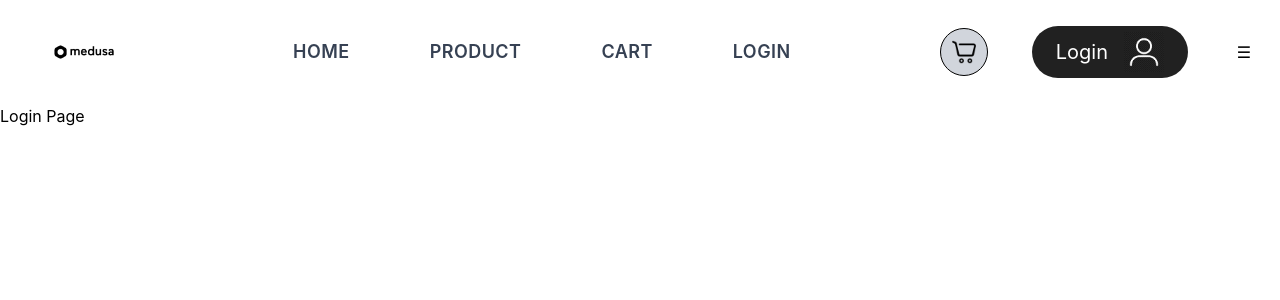
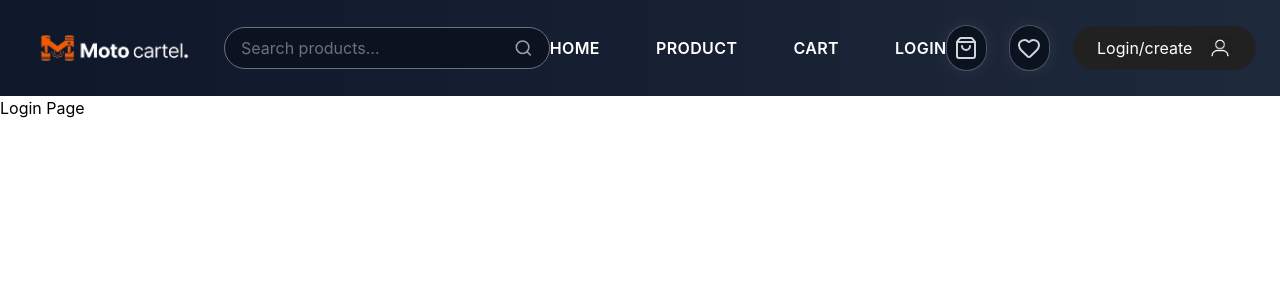
Before and after one commit to niraj-prasad505/MotoCartel, a React app in the folder frontend/: page /login in a window 1280 px wide. Shown: the top 300 px of the page. Built offline with nearby package versions, Linux system fonts and the light colour scheme; the HTML template or start-up script is replaced by a standard one.

Commit message:
nav created

```diff
--- a/frontend/package.json
+++ b/frontend/package.json
@@ -10,6 +10,7 @@
     "preview": "vite preview"
   },
   "dependencies": {
+    "lucide-react": "^1.8.0",
     "react": "^19.2.4",
     "react-dom": "^19.2.4",
     "react-router-dom": "^7.13.2"
--- a/frontend/src/components/Navbar.jsx
+++ b/frontend/src/components/Navbar.jsx
@@ -1,18 +1,31 @@
 import { Link } from "react-router-dom";
-import logo from "../assets/image.png";
-import cartlogo from "../assets/cartlogo.png";
+import logo from "../assets/logo.png";
 import userlogo from "../assets/userlogo.png";
-
+import { Search } from "lucide-react";
+import { Heart } from "lucide-react";
+import { ShoppingBag } from "lucide-react";
 
 const Navbar = () => {
   return (
-    <nav className="flex items-center px-6 py-3">
+    <nav className="flex items-center px-6 py-3 bg-gradient-to-r from-[#0f172a] to-[#1e293b] h-24">
       {/* Left */}
 
-      <img src={logo} alt="logo" className="w-30 h-20 object-contain" />
+      <img src={logo} alt="logo" className="w-45 h-20 object-contain" />
+
+      <div className="flex items-center bg-[#0b1220] rounded-full px-4 py-2 w-[350px] ml-[20px]
+border border-gray-500 focus-within:border-white focus-within:ring-1 focus-within:ring-white transition">
+
+        <input
+          type="text"
+          placeholder="Search products..."
+          className="bg-transparent outline-none text-gray-300 w-full placeholder-gray-500"
+        />
+
+        <Search className="text-gray-400 w-5 h-5 cursor-pointer " />
+      </div>
 
       {/* Center */}
-      <div className="flex gap-20 mx-auto text-lg font-semibold tracking-wide text-gray-700">
+      <div className="flex gap-14 mx-auto text-base font-semibold tracking-wide text-white">
         <Link to="/">HOME</Link>
         <Link to="/products">PRODUCT</Link>
         <Link to="/cart">CART</Link>
@@ -20,24 +33,26 @@ const Navbar = () => {
       </div>
 
       {/* Right */}
-      <div className="flex items-center gap-11">
+      <div className="flex items-center gap-6">
 
         {/* Cart Icon */}
-        <div className="w-12 h-12 border-1 flex items-center justify-center rounded-full bg-gray-300 cursor-pointer">
-          <img src={cartlogo} alt="cartlogo" className="w-10 h-6 object-contain" />
+        <div className="w-11 h-11 flex items-center justify-center rounded-full bg-[#0b1220] ring-1 ring-gray-600 shadow-[0_0_20px_rgba(255,255,255,0.08)] cursor-pointer">
+
+          <ShoppingBag className="w-6 h-6 text-gray-300" />
+        </div>
+
+        {/* Cart Icon */}
+        <div className="w-11 h-11 flex items-center justify-center rounded-full bg-[#0b1220] ring-1 ring-gray-600 shadow-[0_0_20px_rgba(255,255,255,0.08)] cursor-pointer">
+
+          <Heart className="w-6 h-6 text-gray-300" />
         </div>
 
         {/* Login Pill */}
-        <div className="flex items-center gap-4 px-6 bg-[#212121] text-white rounded-full cursor-pointer text-xl h-13">
-          <span>Login</span>
+        <div className="flex items-center gap-4 px-6 bg-[#212121] text-white rounded-full cursor-pointer text-base h-11">
+          <span>Login/create</span>
           <span>
             <img src={userlogo} alt="logo" className="w-10 h-20 object-contain" />
           </span>
-        </div>
-
-        {/* Menu Icon */}
-        <div className="w-6 h-6 flex items-center justify-center cursor-pointer">
-          ☰
         </div>
 
       </div>
```
Also changed, not shown: frontend/src/assets/logo.png (added), 1 other file (tests, documents, lock files or other folders).
